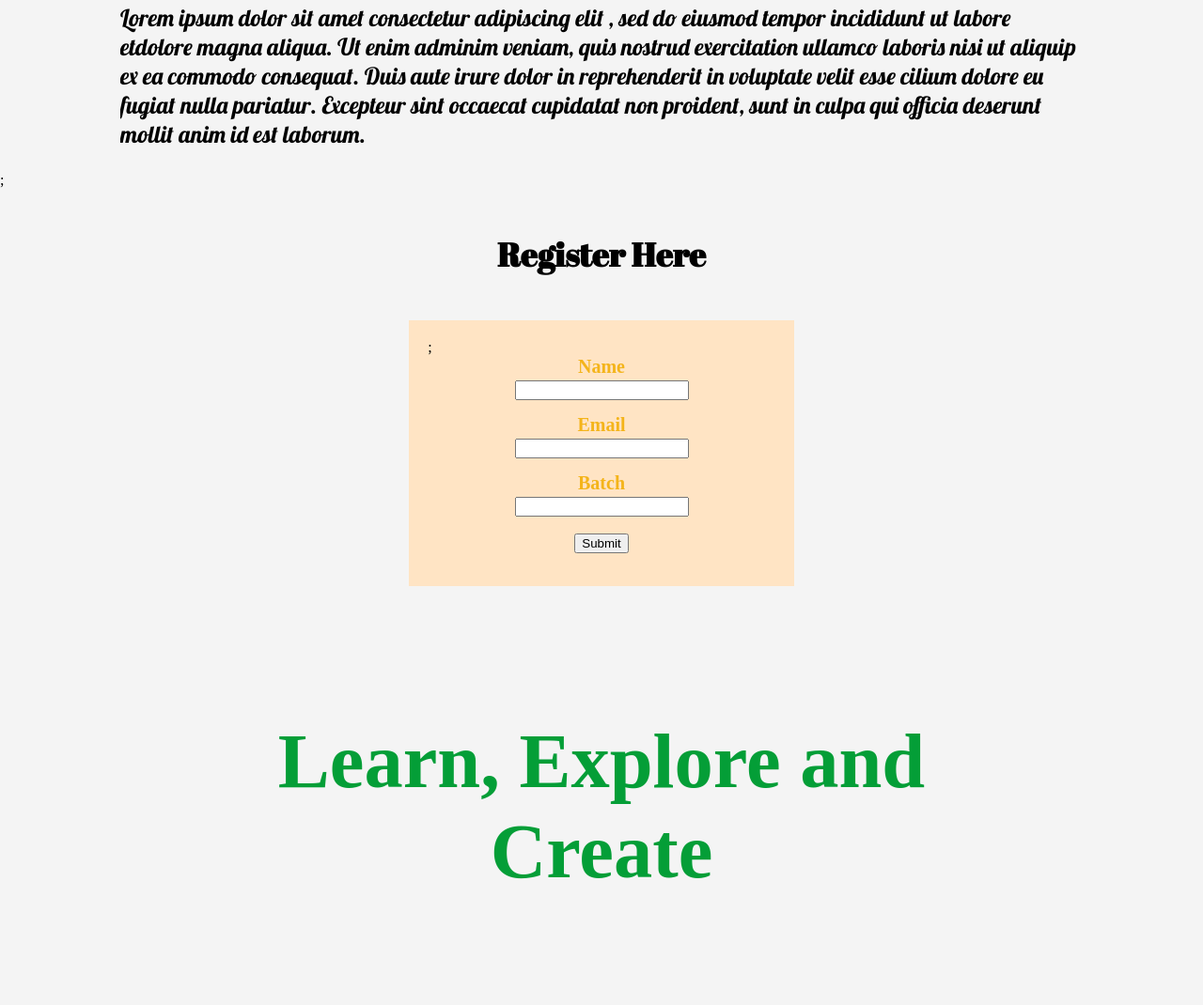
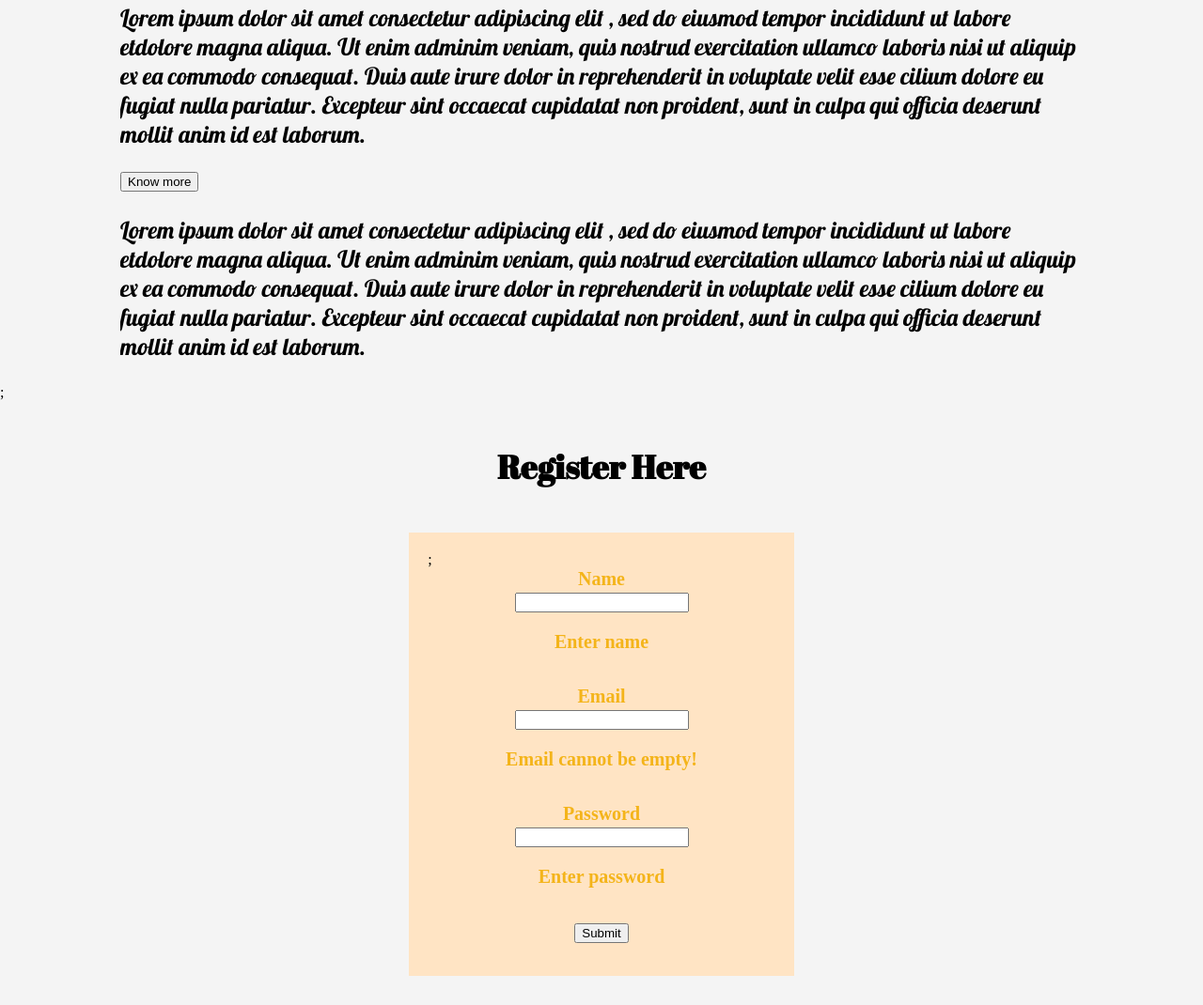
Before and after one commit to Ammu-in/She-bootcamp, a plain HTML site: page INDEX.html in a window 1280 px wide. Shown: the part 1404-2474 px from the top of the page at 94% size. Drawn offline with Linux system fonts and the light colour scheme; a web font is replaced by a local one.

Commit message:
Update INDEX.html

```diff
--- a/INDEX.html
+++ b/INDEX.html
@@ -7,6 +7,7 @@
     <title>Web Development Bootcamp</title>
     <link href="https://fonts.googleapis.com/css?family=Abril+Fatface|Anton|Lobster|Patua+On&display=swap" rel="stylesheet">
     <link rel="stylesheet" href="style.css">
+    <script src="js/script.js"></script>
 </head>
 <body>
     <header>
@@ -55,30 +56,37 @@
     </section>
     <section id="Slogan">
         <div class="container">
+            <div class="Slogan">
             <h2>Hurry up! and experience the journey with us!</h2>
             <p>
             Lorem ipsum dolor sit amet consectetur adipiscing elit , sed do eiusmod tempor incididunt ut labore etdolore magna aliqua. Ut enim adminim veniam, quis nostrud exercitation ullamco laboris nisi ut aliquip ex ea commodo consequat. Duis aute irure dolor in reprehenderit in voluptate velit esse cilium dolore eu fugiat nulla pariatur.  Excepteur sint occaecat cupidatat non proident, sunt in culpa qui officia deserunt mollit anim id est laborum.
             </p>
+        <button onclick="changecontent()">Know more</button>
+        <p id="know-more">Lorem ipsum dolor sit amet consectetur adipiscing elit , sed do eiusmod tempor incididunt ut labore etdolore magna aliqua. Ut enim adminim veniam, quis nostrud exercitation ullamco laboris nisi ut aliquip ex ea commodo consequat. Duis aute irure dolor in reprehenderit in voluptate velit esse cilium dolore eu fugiat nulla pariatur. Excepteur sint occaecat cupidatat non proident, sunt in culpa qui officia deserunt mollit anim id est laborum.
+        </p>
         </div>
     </section>
     <section id="forms">;
         <div class="container">
-        <h4>Register Here</h4>
+        <h4 >Register Here</h4>
         </setion>
     <section id= "my-forms"> ;
         <div class="container">
-            <form style="text-align: center; justify-content: center;">
+            <form style="text-align: center; justify-content: center;" onsubmit="return validation()">
                 <div class="form-groups">
                     <label>Name</label>
-                    <input type="text">
+                    <input id="name-input" type="text">
+                    <p id="name-validation">Enter name</p>
                 </div>
                 <div class="form-groups">
                     <label>Email</label>
-                    <input type="email">
+                    <input id="email-input" type="email">
+                    <p id="email-validation">Email cannot be empty!</p>
                 </div>
                 <div class="form-groups">
-                    <label>Batch</label>
-                    <input type="text" name="password">
+                    <label>Password</label>
+                    <input id="password-input" type="text" name="password">
+                    <p id="password-validation">Enter password</p>
                 </div>
                 <div class="form-groups">
                 <input type="submit"></div>
```
